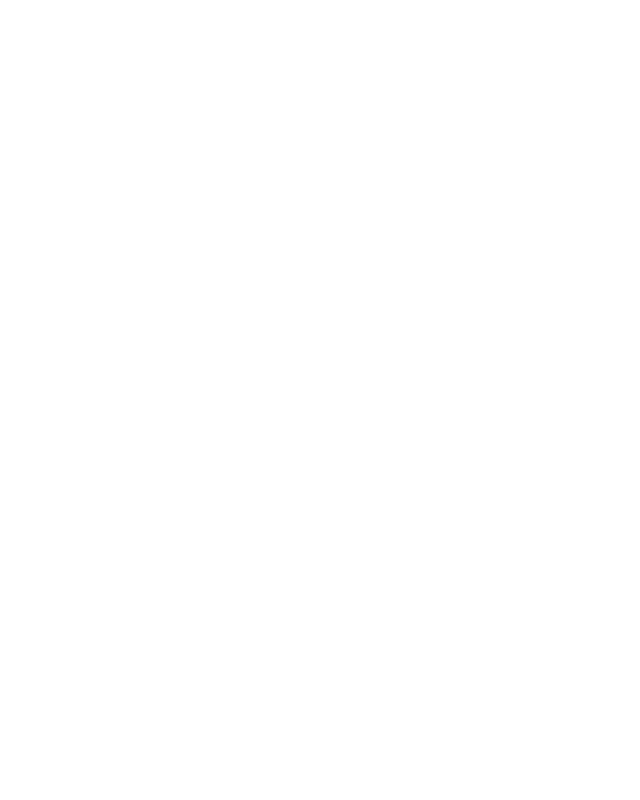
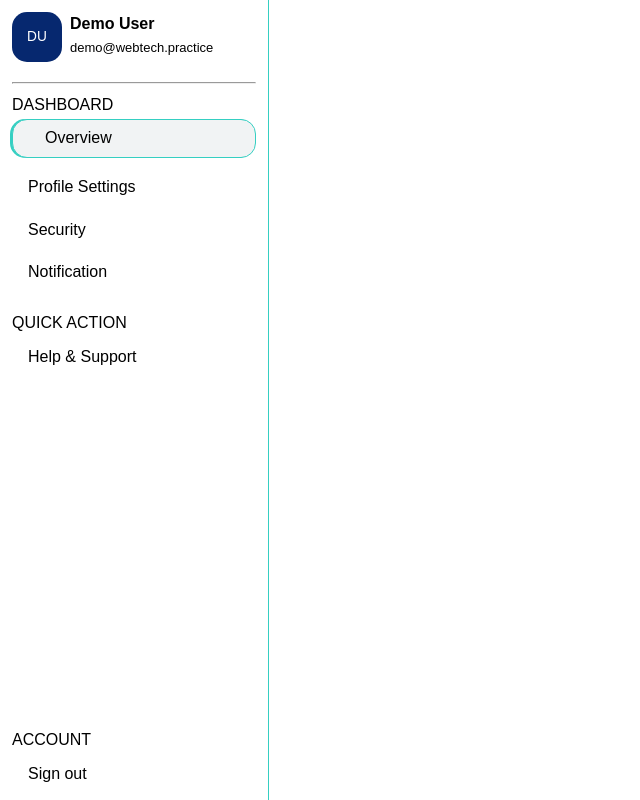
Before and after one commit to SachiinVishwakarma/T1-SV-AnkitKumar, a React (Create React App) app in the folder Level_2/level_2/: page /sidebar in a window 1280 px wide. Before the commit this address had no page. Shown: the whole page, without its empty margins (0-640 px from the left). Built offline with nearby package versions, Linux system fonts and the light colour scheme.

Commit message:
Sidebar with external theme

```diff
--- a/Level_2/level_2/src/App.js
+++ b/Level_2/level_2/src/App.js
@@ -2,6 +2,7 @@
 import Landing_page from "./pages/Landing";
 import Signup from "./pages/Signup";
 import Login from "./pages/Login";
+import Sidebar from "./components/Sidebar/Sidebar";
 function App() {
 
   return (
@@ -10,6 +11,7 @@
           <Route path="/" element={<Landing_page/>}/>
           <Route path="/signup" element={<Signup/>}/>
           <Route path="/login" element={<Login/>}/>
+          <Route path="/sidebar" element={<Sidebar/>}/>
         </Routes>
       </BrowserRouter>
   );
--- /dev/null
+++ b/Level_2/level_2/src/components/Sidebar/Sidebar.js
@@ -0,0 +1,54 @@
+import {Box,Typography,Stack,useTheme} from "@mui/material";
+import { Sidebarstyle } from "./Sidebarstyle";
+const Sidebar=()=>{
+    const theme=useTheme();
+    const styles=Sidebarstyle(theme);
+  return(
+    <Box sx={styles.sidebar}>
+      <Box>
+        <Stack direction="row" spacing={1} alignItems="center" sx={styles.profile}>
+          <Box sx={styles.profilepic}>
+            <Typography variant="caption">DU</Typography>
+          </Box>
+
+          <Box>
+            <Typography sx={styles.username}>
+              Demo User
+            </Typography>
+            <Typography variant="caption" sx={styles.email}>
+              demo@webtech.practice
+            </Typography>
+          </Box>
+        </Stack>
+        <hr/>
+
+        <Typography variant="caption" sx={styles.heading}>DASHBOARD</Typography>
+
+        <Stack spacing={2} sx={{mb:3}}>
+          <Box sx={styles.active}>
+            <Typography variant="caption" sx={styles.item}>Overview</Typography>
+          </Box>
+
+          <Typography variant="caption" sx={styles.item}>Profile Settings</Typography>
+          <Typography variant="caption" sx={styles.item}>Security</Typography>
+          <Typography variant="caption" sx={styles.item}>Notification</Typography>
+        </Stack>
+
+        <Typography variant="caption" sx={styles.heading}>QUICK ACTION</Typography>
+
+        <Typography variant="caption" sx={styles.quickItem}>
+          Help & Support
+        </Typography>
+      </Box>
+
+      <Box>
+        <Typography variant="caption" sx={styles.heading}>ACCOUNT</Typography>
+        <Typography variant="caption" sx={styles.quickItem}>
+          Sign out
+        </Typography>
+      </Box>
+    </Box>
+  );
+};
+
+export default Sidebar;
--- /dev/null
+++ b/Level_2/level_2/src/components/Sidebar/Sidebarstyle.js
@@ -0,0 +1,57 @@
+export const Sidebarstyle=(theme)=>({
+  sidebar:{
+    width:"21%",
+    minHeight:"100vh",
+    backgroundColor:theme.palette.background.default,
+    borderRight:`1px solid ${theme.palette.secondary.main}`,
+    display:"flex",
+    flexDirection:"column",
+    justifyContent:"space-between",
+    p:1.5,
+    boxSizing:"border-box"
+  },
+  profile:{
+    mb:"20px"
+  },
+  profilepic:{
+    width:50,
+    height:50,
+    borderRadius:theme.borders.midborderradius,
+    backgroundColor:theme.palette.primary.main,
+    color:theme.palette.text.secondary,
+    display:"flex",
+    alignItems:"center",
+    justifyContent:"center"
+  },
+  username:{
+    fontSize:theme.typography.fontSize,
+    fontWeight:theme.typography.fontWeightBold
+  },
+  email:{
+    fontSize:theme.typography.xs
+  },
+  heading:{
+    fontSize:theme.typography.fontSize,
+    fontWeight:theme.typography.fontWeightMedium
+  },
+  active:{
+    p:0.7,
+    pl:2,
+    border:`1px solid ${theme.palette.secondary.main}`,
+    boxShadow:`-2px 0px ${theme.palette.secondary.main}`,
+    borderRadius:theme.borders.midborderradius,
+    backgroundColor:theme.palette.background.sec
+  },
+  item:{
+    fontSize:theme.typography.fontSize,
+    fontWeight:theme.typography.fontWeightRegular,
+    pl:2
+  },
+  quickItem:{
+    fontSize:theme.typography.fontSize,
+    fontWeight:theme.typography.fontWeightRegular,
+    pl:2,
+    display:"block",
+    mt:1
+  }
+});
```
